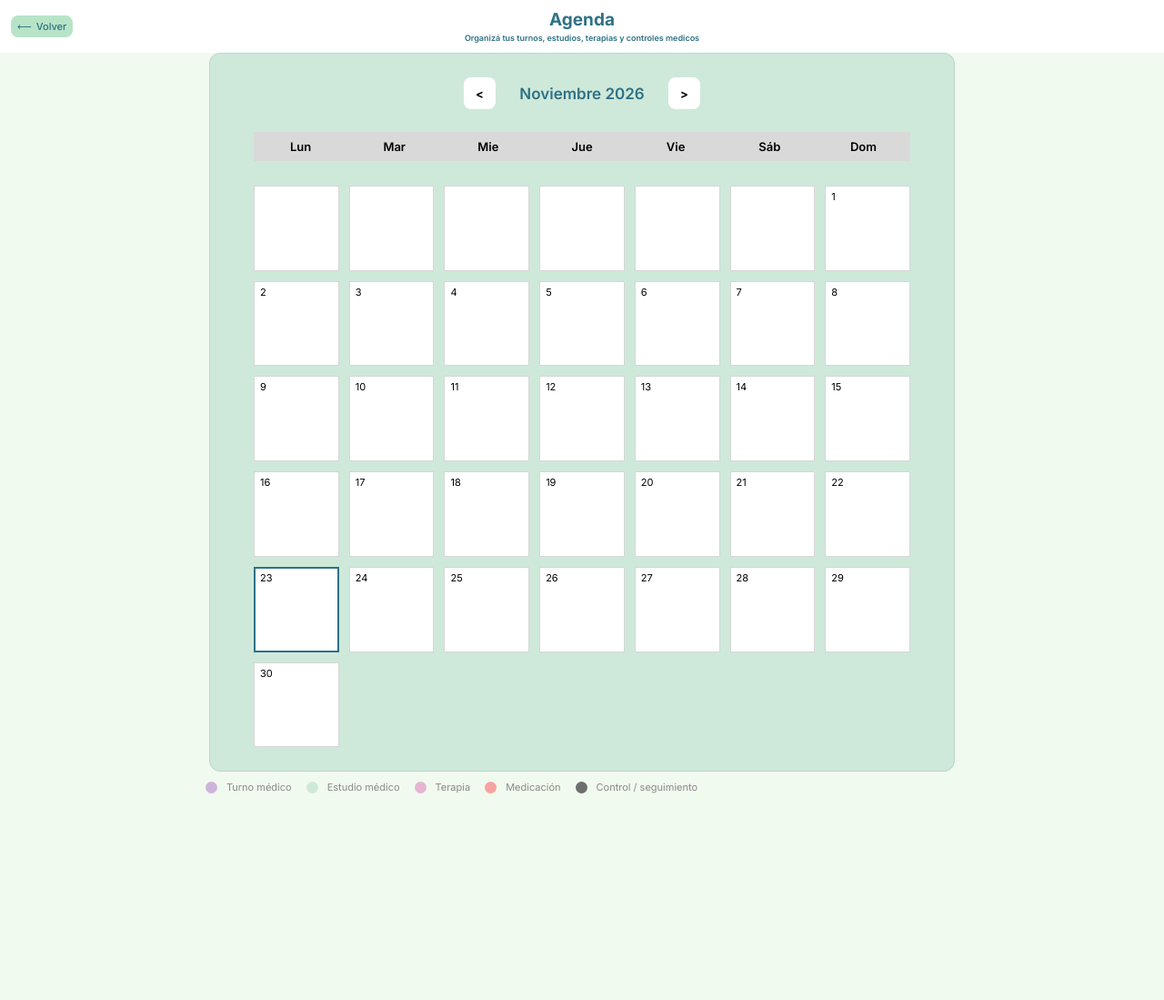
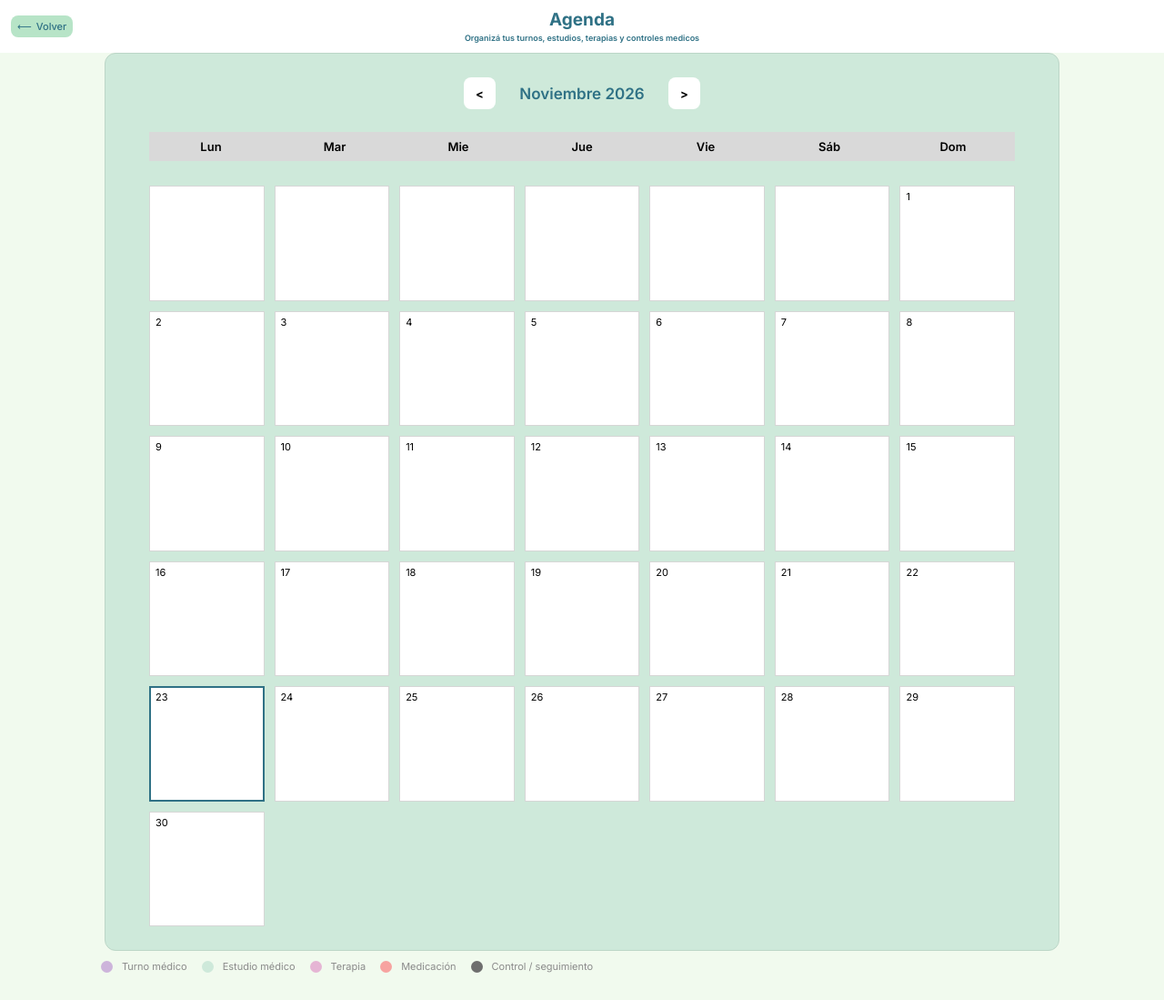
Before and after one commit to mirkoadamovic10/Proyecto-TIC, a plain HTML site: page PERSONAL/agenda-compartida.html in a window 1280 px wide. Shown: the whole page at 91% size. Before the commit the page ends 902 px from the top, so only its background shows below. Drawn offline with Linux system fonts and the light colour scheme.

Commit message:
ou yea baby 24

```diff
--- a/PERSONAL/agenda-compartida.html
+++ b/PERSONAL/agenda-compartida.html
@@ -93,7 +93,7 @@
 
         .acomp-calendario {
             width: 100%;
-            max-width: 820px;
+            max-width: 1050px;
             margin: 0 auto;
             padding: 26px 48px 26px;
             box-sizing: border-box;
@@ -223,7 +223,7 @@
         /* ============================= */
 
         .acomp-referencias {
-            max-width: 828px;
+            max-width: 1058px;
             margin: 10px auto 0;
             padding: 0;
             list-style: none;
```
